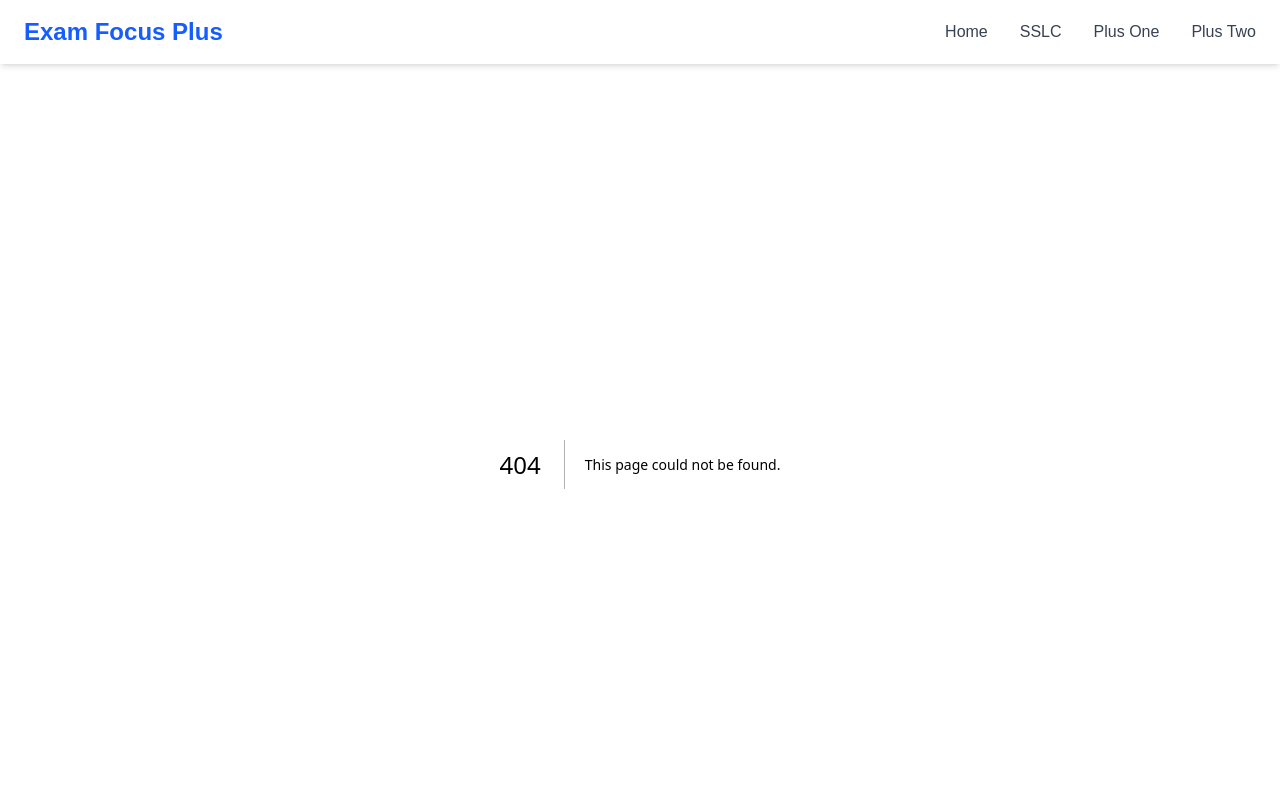
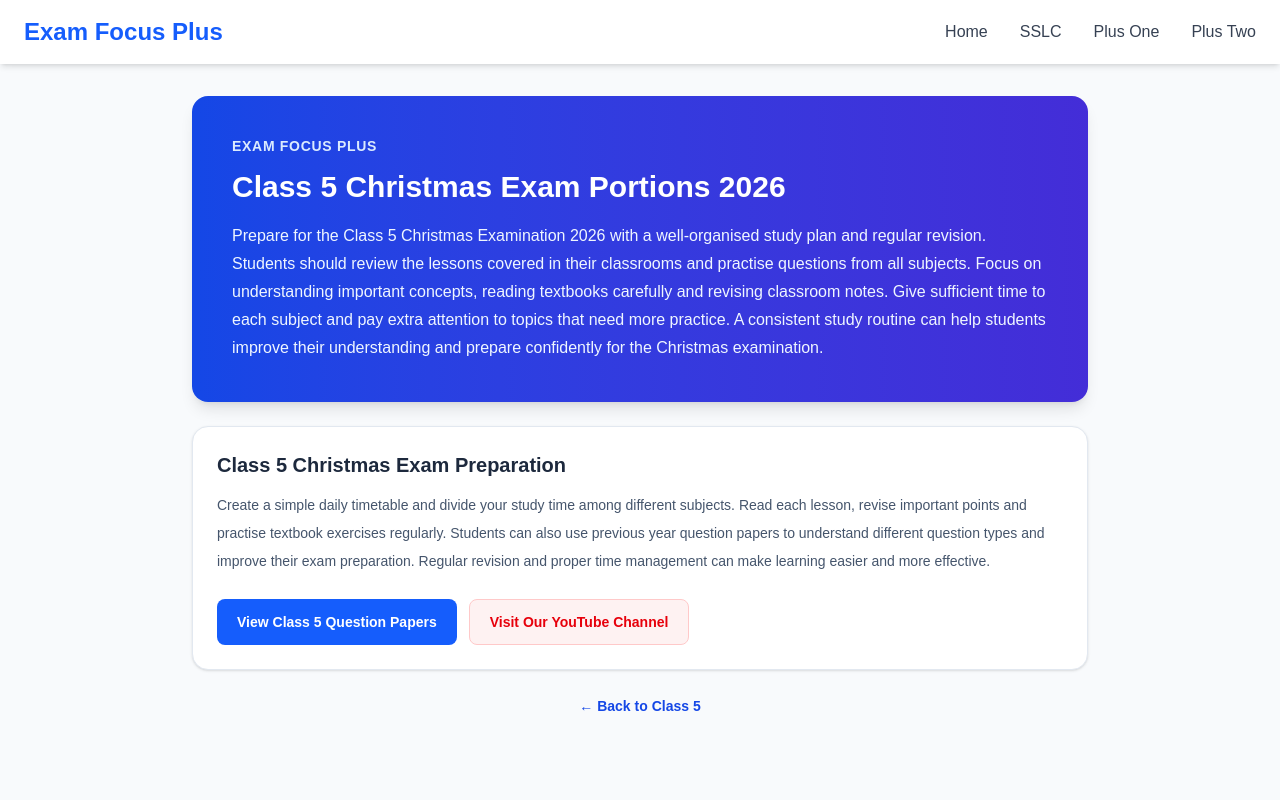
Before and after one commit to examfocusplus/exam-focus-plus, a Next.js app: page /class-5-portions-26 in a window 1280 px wide. Before the commit this address had no page. Shown: the top 800 px of the page. Built offline with nearby package versions, Linux system fonts and the light colour scheme.

Commit message:
Create Class 5 Christmas portions page

```diff
--- /dev/null
+++ b/app/class-5-portions-26/page.tsx
@@ -0,0 +1,106 @@
+import type { Metadata } from "next";
+import Link from "next/link";
+
+export const metadata: Metadata = {
+  title: "Class 5 Christmas Exam Portions 2026 | Exam Focus Plus",
+  description:
+    "Check Class 5 Christmas Exam Portions 2026 for Kerala syllabus students. Find useful subject-wise exam preparation information and access Class 5 Christmas exam question papers through Exam Focus Plus.",
+  keywords: [
+    "Class 5 Christmas Exam Portions 2026",
+    "Class 5 Christmas Exam Question Paper 2026",
+    "Class 5 Christmas Exam Question Paper 2025",
+    "Class 5 Christmas Exam Time table 2026",
+    "Class 5 Kerala syllabus portions",
+    "Class 5 Christmas examination",
+    "Class 5 exam preparation",
+    "Class 5 Christmas question papers",
+    "Class 5 previous year question papers",
+    "Kerala Christmas Exam 2026",
+    "Exam Focus Plus",
+  ],
+  alternates: {
+    canonical: "https://examfocusplus.in/class-5-portions-26",
+  },
+  openGraph: {
+    title: "Class 5 Christmas Exam Portions 2026",
+    description:
+      "Class 5 Christmas examination portions and preparation information for Kerala syllabus students.",
+    url: "https://examfocusplus.in/class-5-portions-26",
+    type: "website",
+  },
+};
+
+export default function Class5PortionsPage() {
+  return (
+    <main className="min-h-screen bg-slate-50 px-4 py-8">
+      <div className="mx-auto max-w-4xl space-y-6">
+
+        <section className="rounded-2xl bg-gradient-to-r from-blue-700 to-indigo-700 p-6 text-white shadow-lg sm:p-10">
+          <p className="mb-3 text-sm font-semibold uppercase tracking-wider text-blue-100">
+            Exam Focus Plus
+          </p>
+
+          <h1 className="text-2xl font-bold leading-tight sm:text-3xl">
+            Class 5 Christmas Exam Portions 2026
+          </h1>
+
+          <p className="mt-4 text-sm leading-7 text-blue-50 sm:text-base">
+            Prepare for the Class 5 Christmas Examination 2026 with a
+            well-organised study plan and regular revision. Students should
+            review the lessons covered in their classrooms and practise
+            questions from all subjects. Focus on understanding important
+            concepts, reading textbooks carefully and revising classroom
+            notes. Give sufficient time to each subject and pay extra
+            attention to topics that need more practice. A consistent
+            study routine can help students improve their understanding
+            and prepare confidently for the Christmas examination.
+          </p>
+        </section>
+
+        <section className="rounded-2xl border border-slate-200 bg-white p-6 shadow-sm">
+          <h2 className="text-xl font-bold text-slate-800">
+            Class 5 Christmas Exam Preparation
+          </h2>
+
+          <p className="mt-3 text-sm leading-7 text-slate-600">
+            Create a simple daily timetable and divide your study time
+            among different subjects. Read each lesson, revise important
+            points and practise textbook exercises regularly. Students
+            can also use previous year question papers to understand
+            different question types and improve their exam preparation.
+            Regular revision and proper time management can make learning
+            easier and more effective.
+          </p>
+
+          <div className="mt-6 flex flex-col gap-3 sm:flex-row">
+            <Link
+              href="/class-5-previous-year-questions-26"
+              className="inline-flex items-center justify-center rounded-lg bg-blue-600 px-5 py-3 text-sm font-semibold text-white transition hover:bg-blue-700"
+            >
+              View Class 5 Question Papers
+            </Link>
+
+            <a
+              href="https://www.youtube.com/@examfocusplus-hg7hb"
+              target="_blank"
+              rel="noopener noreferrer"
+              className="inline-flex items-center justify-center rounded-lg border border-red-200 bg-red-50 px-5 py-3 text-sm font-semibold text-red-600 transition hover:bg-red-100"
+            >
+              Visit Our YouTube Channel
+            </a>
+          </div>
+        </section>
+
+        <div className="text-center">
+          <Link
+            href="/class-5"
+            className="text-sm font-semibold text-blue-700 hover:underline"
+          >
+            ← Back to Class 5
+          </Link>
+        </div>
+
+      </div>
+    </main>
+  );
+}
```
